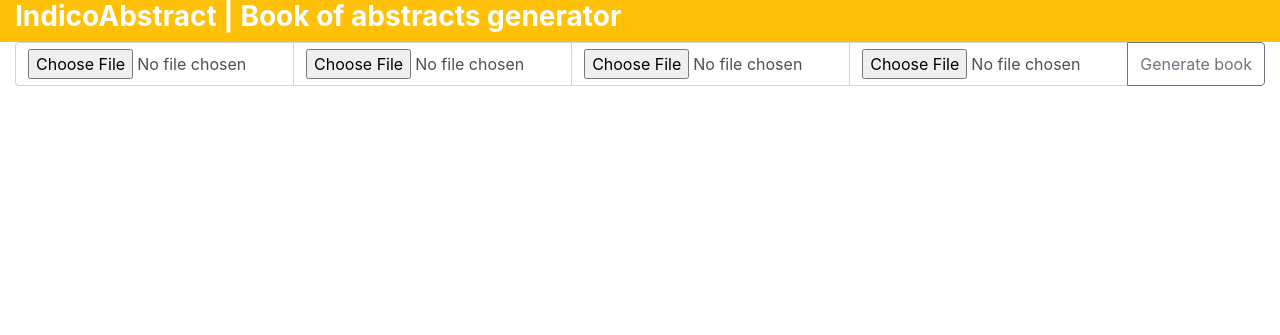
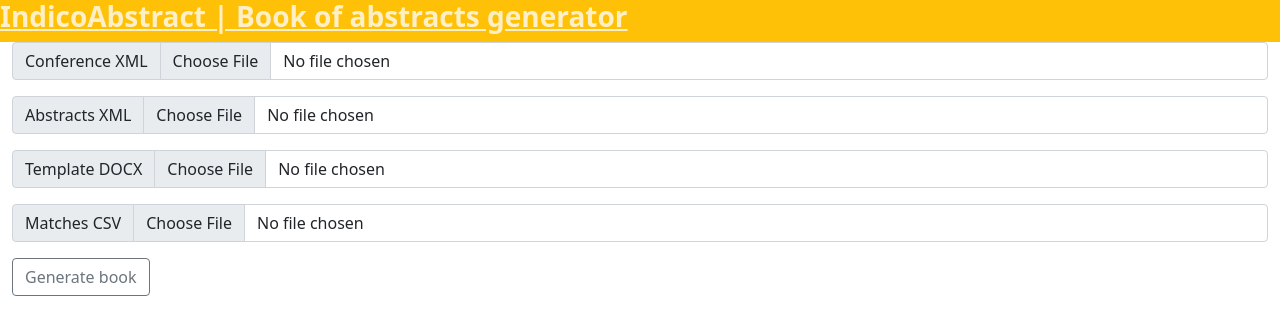
Before and after one commit to trnkv/IndicoAbstractWeb, a Django app: page / in a window 1280 px wide. Shown: the top 335 px of the page. Run offline with Django 3.2, Linux system fonts and the light colour scheme; some libraries are stand-ins or nearby versions.

Commit message:
[ADD] Edit CSV in web interface TODO: save edited csv

```diff
--- a/IndicoAbstractWeb/urls.py
+++ b/IndicoAbstractWeb/urls.py
@@ -24,6 +24,8 @@
 urlpatterns = [
     path('admin/', admin.site.urls),
     url(r'^$', views.index, name='main'),
-    url(r'^/upload_file/$', views.upload_file, name='upload_file'),
+    url(r'^/send_files_to_server/$', views.send_files_to_server, name='send_files_to_server'),
+    url(r'^show_csv', views.show_csv, name="show_csv"),
+    url(r'^/save_csv/$', views.save_csv, name="save_csv"),
     url(r'^download_file/$', views.download_file, name='download_file'),
 ]+ static(settings.MEDIA_URL, document_root=settings.MEDIA_ROOT) + staticfiles_urlpatterns()
--- a/app/templates/base_generic.html
+++ b/app/templates/base_generic.html
@@ -19,10 +19,14 @@
     <meta name="viewport" content="width=device-width, initial-scale=1">
 
     <!--Bootstrap styles-->
-    <link rel="stylesheet" href="https://maxcdn.bootstrapcdn.com/bootstrap/4.0.0/css/bootstrap.min.css" integrity="sha384-Gn5384xqQ1aoWXA+058RXPxPg6fy4IWvTNh0E263XmFcJlSAwiGgFAW/dAiS6JXm" crossorigin="anonymous">
+    <link href="https://cdn.jsdelivr.net/npm/bootstrap@5.0.0-beta1/dist/css/bootstrap.min.css" rel="stylesheet" integrity="sha384-giJF6kkoqNQ00vy+HMDP7azOuL0xtbfIcaT9wjKHr8RbDVddVHyTfAAsrekwKmP1" crossorigin="anonymous">
+    <!-- <link rel="stylesheet" href="https://maxcdn.bootstrapcdn.com/bootstrap/4.0.0/css/bootstrap.min.css" integrity="sha384-Gn5384xqQ1aoWXA+058RXPxPg6fy4IWvTNh0E263XmFcJlSAwiGgFAW/dAiS6JXm" crossorigin="anonymous"> -->
+
+    <!--Font Awesome webfont for appendGrid button icons-->
+    <link rel="stylesheet" href="https://cdnjs.cloudflare.com/ajax/libs/font-awesome/5.12.1/css/all.min.css"/>
 
     <!--JQuery & Bootstrap scripts-->
-    <script src="https://code.jquery.com/jquery-3.2.1.slim.min.js" integrity="sha384-KJ3o2DKtIkvYIK3UENzmM7KCkRr/rE9/Qpg6aAZGJwFDMVNA/GpGFF93hXpG5KkN" crossorigin="anonymous"></script>
+    <script src="https://ajax.googleapis.com/ajax/libs/jquery/3.5.1/jquery.min.js"></script>
     <script src="https://cdnjs.cloudflare.com/ajax/libs/popper.js/1.12.9/umd/popper.min.js" integrity="sha384-ApNbgh9B+Y1QKtv3Rn7W3mgPxhU9K/ScQsAP7hUibX39j7fakFPskvXusvfa0b4Q" crossorigin="anonymous"></script>
     <script src="https://maxcdn.bootstrapcdn.com/bootstrap/4.0.0/js/bootstrap.min.js" integrity="sha384-JZR6Spejh4U02d8jOt6vLEHfe/JQGiRRSQQxSfFWpi1MquVdAyjUar5+76PVCmYl" crossorigin="anonymous"></script>
 
--- a/app/templates/index.html
+++ b/app/templates/index.html
@@ -1,23 +1,37 @@
 {% extends "base_generic.html" %}
 
 {% block content %}
-<form  action={% url 'upload_file' %} method="post" name="uploader" enctype="multipart/form-data">
+<form  action={% url 'send_files_to_server' %} method="post" name="uploader" enctype="multipart/form-data">
 	{% csrf_token %}
     <div class="input-group mb-3">
-        <input id="file" type="file" name="conference" class="form-control" placeholder="Upload an Conference XML" aria-describedby="basic-addon2">
-        <input id="file" type="file" name="abstracts" class="form-control" placeholder="Upload an Abstracts XML" aria-describedby="basic-addon2">
-        <input id="file" type="file" name="template" class="form-control" placeholder="Upload a Template DOCX" aria-describedby="basic-addon2">
-        <input id="file" type="file" name="csv" class="form-control" placeholder="Upload a Matches CSV" aria-describedby="basic-addon2">
-        <div class="input-group-append">
-            <input class="btn btn-outline-secondary" type="submit" value="Generate book">
-        </div>
+        <label class="input-group-text" for="inputGroupFile01">Conference XML</label>
+        <input id="conf_xml" type="file" name="conference" class="form-control" aria-label="Upload an Conference XML" aria-describedby="basic-addon2">
+    </div>
+
+    <div class="input-group mb-3">
+        <label class="input-group-text" for="inputGroupFile01">Abstracts XML</label>
+        <input id="ab_xml" type="file" name="abstracts" class="form-control" placeholder="Upload an Abstracts XML" aria-describedby="basic-addon2">
+    </div>
+
+    <div class="input-group mb-3">
+        <label class="input-group-text" for="inputGroupFile01">Template DOCX</label>
+        <input id="tpl_docx" type="file" name="template" class="form-control" placeholder="Upload a Template DOCX" aria-describedby="basic-addon2">
+    </div>
+
+    <div id="csv_div" class="input-group mb-3">
+        <label class="input-group-text" for="inputGroupFile01">Matches CSV</label>
+        <input id="matches_csv" type="file" name="csv" class="form-control" placeholder="Upload a Matches CSV" aria-describedby="basic-addon2">
+    </div>
+
+    <div class="input-group-append">
+        <input id="btn_submit" class="btn btn-outline-secondary" type="submit" value="Generate book">
     </div>
 </form>
 
 <img id="img" src="https://www.mrplan.es/experiencias/images/loading_23.gif">
 
 <script>
-    $('.btn').on('click', function() {
+    $('#btn_submit').on('click', function() {
         $('#img').css("display", "block");
     })
 </script>
--- a/app/views.py
+++ b/app/views.py
@@ -5,12 +5,16 @@
 from django.core.files.base import ContentFile
 from django.conf import settings
 from shutil import copyfile
+import csv
 #from .forms import UploadFileForm
 #from .models import XML, DOCX, CSV
 
 from .static.conference import parse_conference_xml
 from .static.abstracts import parse_abstracts_xml, check_abstracts_consistency, check_abstract_count_words
 from .static.generator import generate_book
+
+MEDIA_ROOT = settings.MEDIA_ROOT
+CSV_PATH = MEDIA_ROOT + "/matches.csv"
 
 # Create your views here.
 def index(request):
@@ -23,7 +27,7 @@
     #tmp_file = os.path.join(settings.MEDIA_ROOT, path)
 
 
-def upload_file(request):
+def send_files_to_server(request):
     if request.method == 'POST':
         #try:
         files = request.FILES
@@ -32,55 +36,87 @@
         save_copy_file(files['abstracts'], 'abstracts.xml')
         save_copy_file(files['template'], 'tpl.docx')
         save_copy_file(files['csv'], 'matches.csv')
-
-        # открываем копию файла с сервера
-        conference_file = default_storage.open('conference.xml', 'r')
-        # отдаем эту копию функции "parse_conference_xml"
-        conference = parse_conference_xml(conference_file)
-        # закрываем файл
-        conference_file.close()
-
-        abstracts_file = default_storage.open('abstracts.xml', 'r')
-        abstracts_file_copy = default_storage.open('abstracts.xml', 'r')
-        matches_file = default_storage.open('matches.csv', 'r')
-        status_string = []
-        abstracts, status_string = parse_abstracts_xml(abstracts_file, abstracts_file_copy, matches_file, status_string)
-        abstracts_file.close()
-        abstracts_file_copy.close()
-        matches_file.close()
-
-        status_string.append({"mores":[]})
-        status_string = check_abstracts_consistency(abstracts, status_string)
-        status_string.append({"warnings": []})
-        status_string = check_abstract_count_words(abstracts, status_string)
-
-        template_file = default_storage.open('tpl.docx', 'r')
-
-        generate_book(conference, abstracts, str(template_file))
-
-        template_file.close()
-
-        # удаляем все временные файлы  с сервера для экономии места
-        default_storage.delete('conference.xml')
-        default_storage.delete('abstracts.xml')
-        default_storage.delete('tpl.docx')
-        default_storage.delete('matches.csv')
-        default_storage.delete('generated_doc_tmp.docx')
-
-        return render(request, 'uploaded.html', {'status':status_string,'book':default_storage.open('book_of_abstracts.docx', 'r')})
-        #except:
-            #return render(request, 'error.html', {'error':"Something gone wrong. You may have mistaken the files."})
-            #return JsonResponse({'res':""})
+        return render(request, 'edit_csv_page.html')
 
 
-        # handle_files(files)
-        # form.save()
-        # download_book(default_storage.open('book_of_abstracts.docx', 'r'))
+def show_csv(request):
+    """ показать csv-файл на экране, чтобы отредактировать его """
+    matches_dict = {}
+
+    with open(CSV_PATH, mode='r') as infile:
+        reader = csv.reader(infile, delimiter=':')
+        # This skips the first row of the CSV file.
+        next(reader)
+        for rows in reader:
+            key = rows[0]
+            value = rows[1]
+            matches_dict[key] = value
+    return JsonResponse({'matches_dict': matches_dict})
+    # return render(request, 'edit_csv_page.html', {'matches_dict': matches_dict})
+
+def save_csv(request):
+    '''TODO: подправить сохранение в csv (прилетает QueryDict)'''
+    """получает данные из таблицы (edit_csv_page.html), перезаписывает их в CSV"""
+    if request.method == 'POST':
+        changed_csv = request.POST
+        print(changed_csv)
+
+        with open(CSV_PATH, 'w') as f:
+            w = csv.DictWriter(f, changed_csv.keys())
+            w.writeheader()
+            w.writerow(changed_csv)
 
 
-        # Redirect to the document list after POST
-        # return HttpResponseRedirect(reverse('upload_file'))
-        # return JsonResponse({'result':'OK'})
+def process():
+    # открываем копию файла с сервера
+    conference_file = default_storage.open('conference.xml', 'r')
+    # отдаем эту копию функции "parse_conference_xml"
+    conference = parse_conference_xml(conference_file)
+    # закрываем файл
+    conference_file.close()
+
+    abstracts_file = default_storage.open('abstracts.xml', 'r')
+    abstracts_file_copy = default_storage.open('abstracts.xml', 'r')
+    matches_file = default_storage.open('matches.csv', 'r')
+    status_string = []
+    abstracts, status_string = parse_abstracts_xml(abstracts_file, abstracts_file_copy, matches_file, status_string)
+    abstracts_file.close()
+    abstracts_file_copy.close()
+    matches_file.close()
+
+    status_string.append({"mores":[]})
+    status_string = check_abstracts_consistency(abstracts, status_string)
+    status_string.append({"warnings": []})
+    status_string = check_abstract_count_words(abstracts, status_string)
+
+    template_file = default_storage.open('tpl.docx', 'r')
+
+    generate_book(conference, abstracts, str(template_file))
+
+    template_file.close()
+
+    # удаляем все временные файлы  с сервера для экономии места
+    default_storage.delete('conference.xml')
+    default_storage.delete('abstracts.xml')
+    default_storage.delete('tpl.docx')
+    default_storage.delete('matches.csv')
+    default_storage.delete('generated_doc_tmp.docx')
+
+    return render(request, 'uploaded.html', {'status':status_string,'book':default_storage.open('book_of_abstracts.docx', 'r')})
+    #except:
+        #return render(request, 'error.html', {'error':"Something gone wrong. You may have mistaken the files."})
+        #return JsonResponse({'res':""})
+
+
+    # handle_files(files)
+    # form.save()
+    # download_book(default_storage.open('book_of_abstracts.docx', 'r'))
+
+
+    # Redirect to the document list after POST
+    # return HttpResponseRedirect(reverse('upload_file'))
+    # return JsonResponse({'result':'OK'})
+
     # else:
     #     form = UploadFileForm()
     #return JsonResponse({'result':'NEOK'})
@@ -91,6 +127,7 @@
 
     # Render list page with the documents and the form
     # return render(request, 'uploaded.html', {'documents': ""})
+
 
 def download_file(request):
     path_to_file = request.GET.get('file_name')
```
